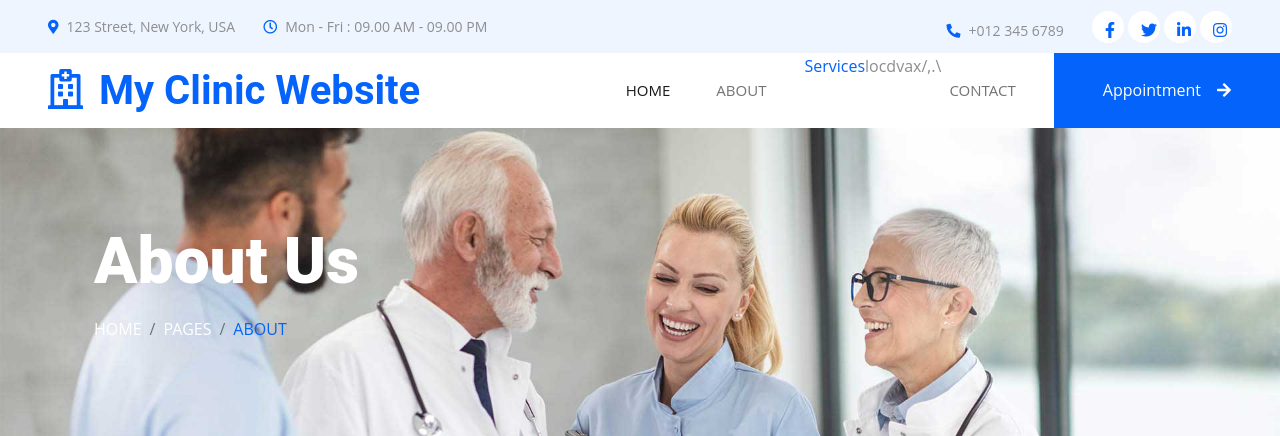
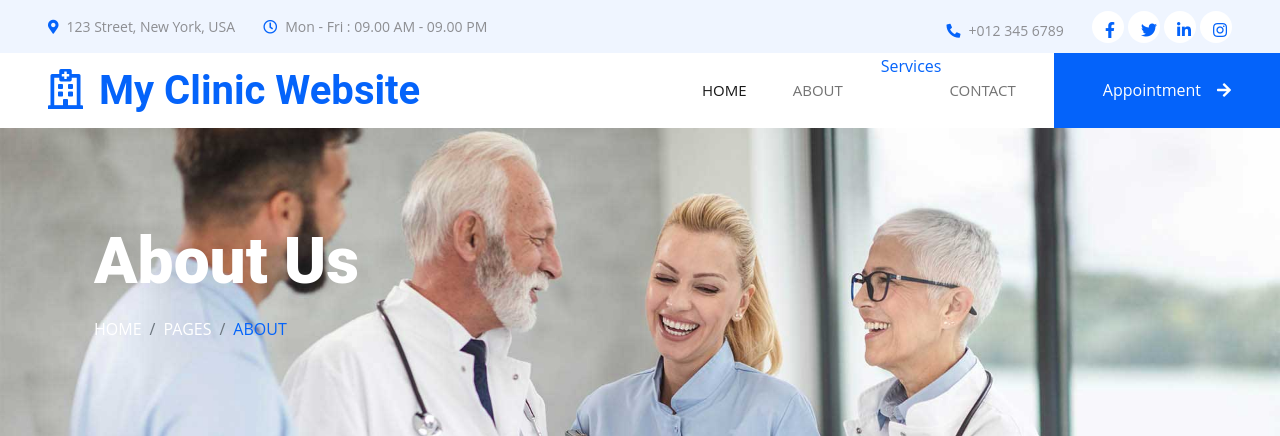
Before and after one commit to Ogunberry99/dentistwesite-django, a Django app: page /about.html in a window 1280 px wide. Shown: the top 436 px of the page. Run offline with Django 3.2, Linux system fonts and the light colour scheme; some libraries are stand-ins or nearby versions.

Commit message:
fixed title

```diff
--- a/website/templates/base.html
+++ b/website/templates/base.html
@@ -86,10 +86,9 @@
             <div class="navbar-nav ms-auto p-4 p-lg-0">
                 <a href="{% url 'home' %}" class="nav-item nav-link active">Home</a>
                 <a href="{% url 'about' %}" class="nav-item nav-link">About</a>
-                <a href="{% url 'services' %}" class="nav-item nal.m ,v-link">Services</a> locdvax/,.\
+                <a href="{% url 'services' %}" class="nav-item nal.m ,v-link">Services</a>
                 <a href="{% url 'contact' %}" class="nav-item nav-link">Contact</a>
             </div>
-            <!-- '/' -->
             <a href="{% url 'appointment' %}" class="btn btn-primary rounded-0 py-4 px-lg-5 d-none d-lg-block">Appointment<i class="fa fa-arrow-right ms-3"></i></a>
         </div>
     </nav>
```
